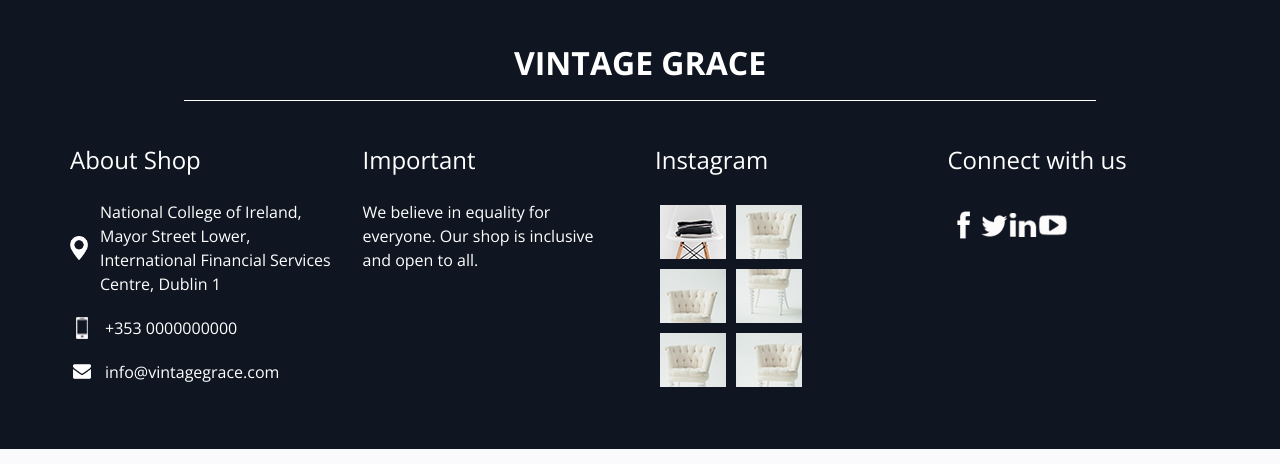
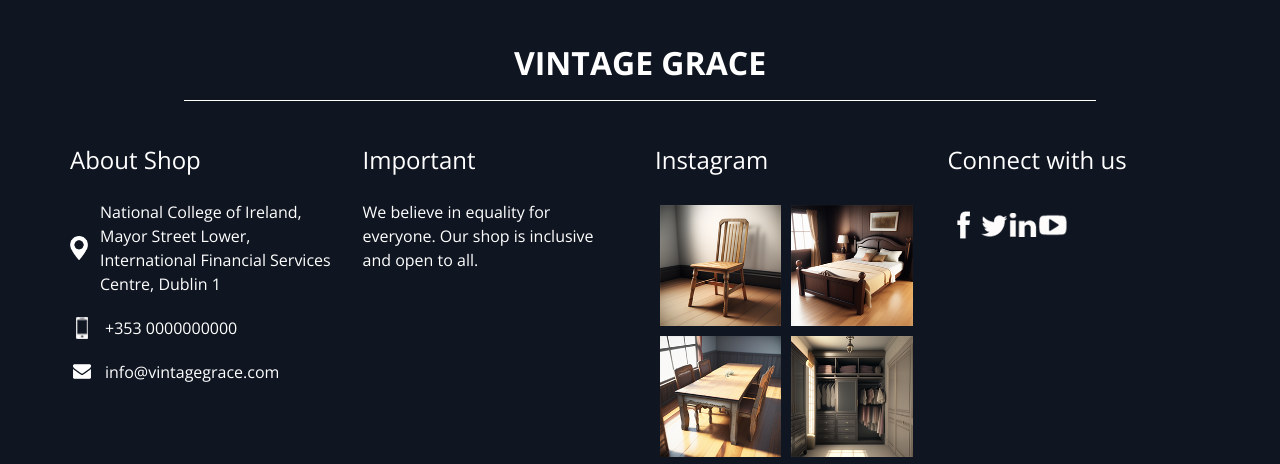
Before and after one commit to amiket23/spwebapp, a Flask app: page / in a window 1280 px wide. Shown: the part 5473-5937 px from the top of the page. Run offline with Flask 3, Linux system fonts and the light colour scheme; some libraries are stand-ins or nearby versions.

Commit message:
Story and footer

```diff
--- a/SPW/templates/index.html
+++ b/SPW/templates/index.html
@@ -12,7 +12,7 @@
   <meta name="description" content="" />
   <meta name="author" content="" />
 
-  <title>Digitf</title>
+  <title>Vintage Grace</title>
 
   <!-- slider stylesheet -->
   <link rel="stylesheet" type="text/css"
@@ -35,7 +35,7 @@
     <header class="header_section">
       <div class="container-fluid">
         <nav class="navbar navbar-expand-lg custom_nav-container">
-          <a class="navbar-brand" href="index.html">
+          <a class="navbar-brand" href="index">
             <img src="/static/images/logo.png" alt="" />
           </a>
           <button class="navbar-toggler" type="button" data-toggle="collapse" data-target="#navbarSupportedContent"
@@ -254,15 +254,15 @@
           <div class="detail-box">
             <div class="heading_container">
               <h2>
-                About Us
+                Our Story
               </h2>
 
             </div>
             <p>
-              Welcome to our online furniture store, where we are passionate about providing you with high-quality furniture that combines style, comfort, and affordability.
+              Our story at Vintage Grace is one of passion, tradition, and timeless elegance. For over six centuries, we have been dedicated to the craft of furniture-making, using traditional techniques that have been passed down through generations. In 2003, we embarked on a new journey, bringing our exquisite collection of furniture online for customers all over the world to enjoy.
             </p>
             <p>
-              Our mission is to make it easy for you to find the perfect furniture to fit your unique style and needs, whether you are looking for a cozy sofa to snuggle up on, a sturdy dining table for hosting family dinners, or a comfortable bed to get a good night's sleep.
+              With Vintage Grace, you can own a piece of history that is both beautiful and functional. Our furniture is not just an investment, but a legacy to be cherished and passed down for generations to come. Join us on our journey and discover the timeless elegance of Vintage Grace furniture.
             </p>
             <a href="./about">
               Read More
@@ -777,12 +777,12 @@
               <div>
 
                   <div class="insta-box b-1">
-                    <img src="/static/images/i-1.jpg" alt="">
+                    <img src="/static/images/Chair2.png" alt="">
                   </div>
 
 
                   <div class="insta-box b-2">
-                    <img src="/static/images/i-2.jpg" alt="">
+                    <img src="/static/images/Bed2.png" alt="">
                   </div>
 
               </div>
@@ -790,22 +790,19 @@
               <div>
 
                   <div class="insta-box b-3">
-                    <img src="/static/images/i-3.jpg" alt="">
+                    <img src="/static/images/Table4.png" alt="">
                   </div>
 
 
                   <div class="insta-box b-4">
-                    <img src="/static/images/i-4.jpg" alt="">
+                    <img src="/static/images/Wardrobe2.png" alt="">
                   </div>
 
               </div>
               <div>
 
                   <div class="insta-box b-3">
-                    <img src="/static/images/i-5.jpg" alt="">
-                  </div>
-                  <div class="insta-box b-4">
-                    <img src="/static/images/i-6.jpg" alt="">
+                    <img src="/static/images/Wardrobes.png" alt="">
                   </div>
 
               </div>
```
